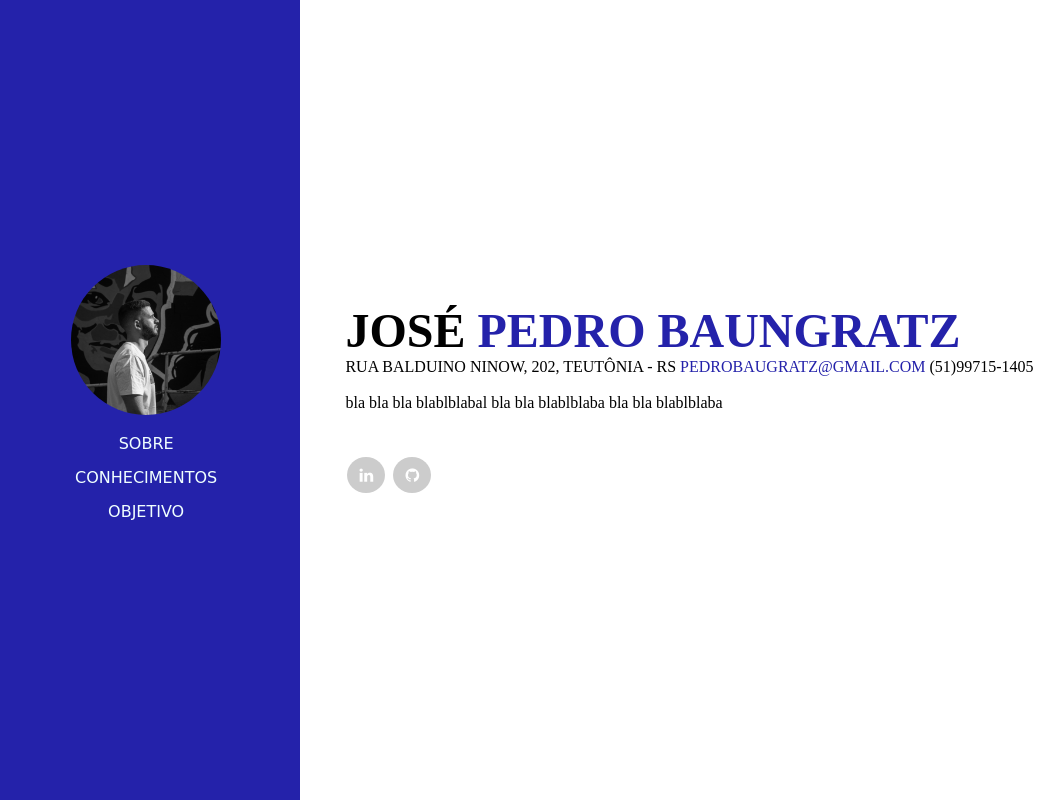
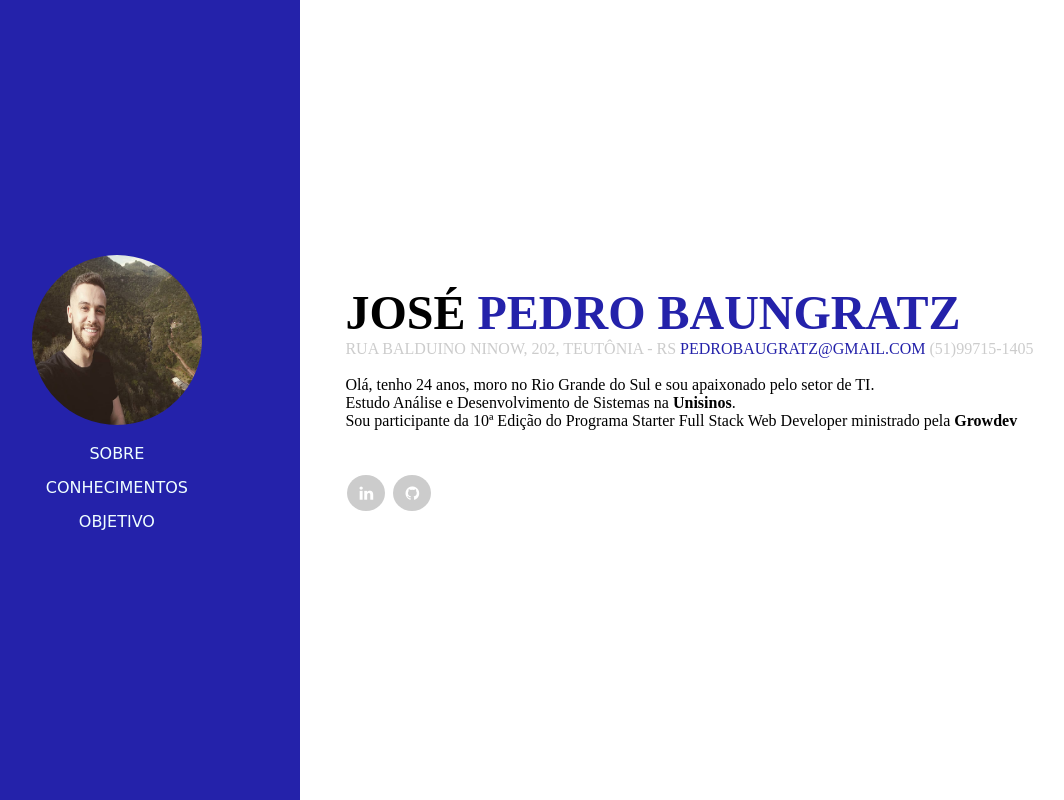
Before and after one commit to josepedrobaun/av_final_front_l, a plain HTML site: page public/pages/index.html in a window 1280 px wide. Shown: the whole page, without its empty margins (66-1130 px from the left). Drawn offline with Linux system fonts and the light colour scheme; a web font is replaced by a local one.

Commit message:
alterações style

```diff
--- a/css/style.css
+++ b/public/css/style.css
@@ -7,7 +7,7 @@
 header {
     display: flex;
     align-items: center;
-    width: 30%;
+    width: 30vw;
     background-color: rgb(36, 34, 170);
 }
 
@@ -16,8 +16,6 @@ body {
 }
 
 .menu {
-    display: flex;
-    width: 25%;
     text-align: center;
     font-family: 'DynaPuff', cursive;
 }
@@ -28,8 +26,6 @@ main {
 
 ul {
     list-style-type: none;
-    margin: 0;
-    padding: 0;
   }
 
 li {
@@ -50,12 +46,14 @@ h1 {
 }
 
 h4 {
+    color: #ccc;
     font-weight: 500;
 }
 
 img {
     border-radius: 100%;
-    width: 150px;
+    width: 170px;
+    height: 170px;
 }
 
 .circle-icons {
@@ -84,7 +82,7 @@ img {
     display: flex;
     flex-direction: column;
     justify-content: center;
-    width: 75%;
+    width: 75vw;
 }
 
 .information {
--- a/pages/index.html
+++ b/public/pages/index.html
@@ -25,14 +25,16 @@
             </nav>
         </header>
 
+        <!--Informações pessoais - Principal-->
         <section class="body-profile">
-            <!--Informações pessoais - Principal-->
             <article class="information">
                 <h1>JOSÉ <span style="color: rgb(36, 34, 170);">PEDRO BAUNGRATZ</span></h1>
                 <h4>RUA BALDUINO NINOW, 202, TEUTÔNIA - RS <a href="mailto:pedrobaungratz@gmail.com" target="_blank" style="color: rgb(36, 34, 170);">PEDROBAUGRATZ@GMAIL.COM</a>  (51)99715-1405</h4>
                 <br>
 
-                <p>bla bla bla blablblabal  bla bla blablblaba bla bla blablblaba</p>
+                <p>Olá, tenho 24 anos, moro no Rio Grande do Sul e sou apaixonado pelo setor de TI. <br>
+                    Estudo Análise e Desenvolvimento de Sistemas na <strong>Unisinos</strong>. <br>
+                    Sou participante da 10ª Edição do Programa Starter Full Stack Web Developer ministrado pela <strong>Growdev</strong></p>
                 <!--Ícones da Rede Social-->
                 <div class="icons">
                     <a href="https://www.linkedin.com/in/jos%C3%A9-pedro-baungratz-879a47181/" class="circle-icons fa fa-linkedin" target="_blank"></a>
```
Also changed, not shown: public/pages/conhecimentos.html (renamed from pages/conhecimentos.html, +4 -5 lines), assets/images/image.jpg (deleted), public/assets/images/image.jpg (added), public/pages/objetivos.html (renamed from pages/objetivos.html).
